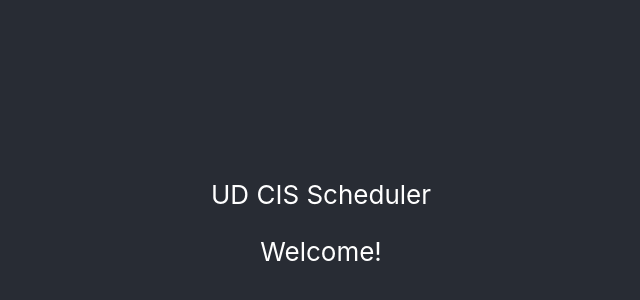
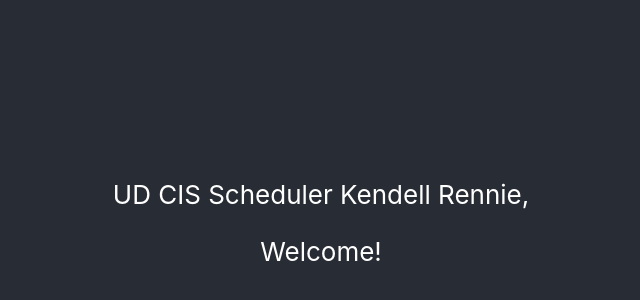
Before and after one commit to UD-CISC275-F21/ud-cis-scheduler-team-8, a React (Create React App) app: page / in a window 1280 px wide. Shown: the part 164-464 px from the top of the page, without its empty margins (319-959 px from the left). Built offline with nearby package versions, Linux system fonts and the light colour scheme.

Commit message:
add name

```diff
--- a/src/App.tsx
+++ b/src/App.tsx
@@ -7,8 +7,11 @@ function App(): JSX.Element {
         <div className="CIS Scheduler">
             <header className="App-header">
                 UD CIS Scheduler
+
+                Kendell Rennie,
                 <p>
                 Welcome!
+
                 </p>
             </header>
         </div>
```
Also changed, not shown: 1 other file (tests, documents, lock files or other folders).
